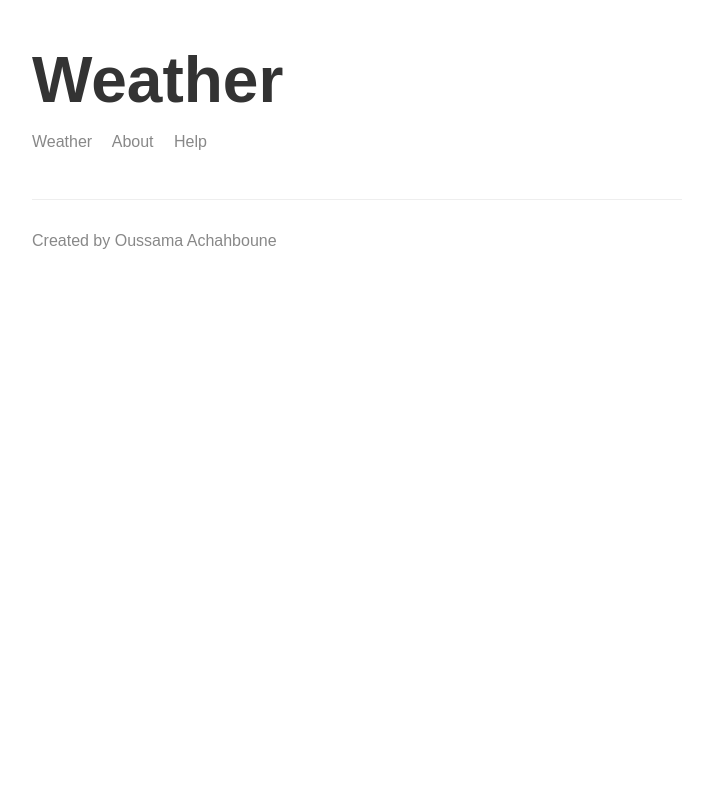
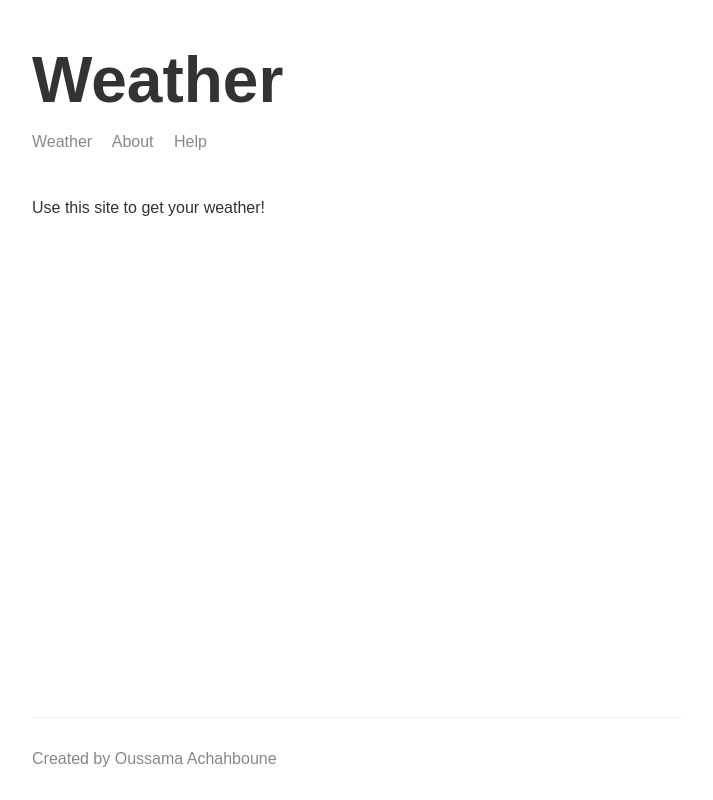
Before and after one commit to oussamaachahboune/node-apps-playground, a Node server app: page / in a window 1280 px wide. Shown: the whole page, without its empty margins (283-996 px from the left). Run offline with Node 20, Linux system fonts and the light colour scheme; some libraries are stand-ins or nearby versions.

Commit message:
style: add sticky footer layout and page titles to templates
- Add flexbox to `body` and `flex-grow: 1` to `.main-content` for sticky footer
- Wrap main content in `<div class="main-content">` across all views
- Add `<title>` and favicon `<link>` to all HBS templates

```diff
--- a/web_server/public/css/styles.css
+++ b/web_server/public/css/styles.css
@@ -4,6 +4,14 @@ body {
     max-width: 650px;
     margin: 0 auto;
     padding: 0 16px;
+
+    display: flex;
+    flex-direction: column;
+    min-height: 100vh;
+}
+
+.main-content {
+    flex-grow: 1;
 }
 
 footer {
--- a/web_server/templates/views/index.hbs
+++ b/web_server/templates/views/index.hbs
@@ -1,11 +1,16 @@
 <!DOCTYPE html>
 <html>
 <head>
+    <title>Weather</title>
+    <link rel="icon" href="/img/weather.png">
     <link rel="stylesheet" href="/css/styles.css">
     <script src="/js/app.js"></script>
 </head>
 <body>
-    {{>header}}
+    <div class="main-content">
+        {{>header}}
+        <p>Use this site to get your weather!</p>
+    </div>
     {{>footer}}
 </body>
 </html>
```
Also changed, not shown: web_server/templates/views/404.hbs (+6 -2 lines), web_server/templates/views/about.hbs (+6 -2 lines), web_server/templates/views/help.hbs (+6 -2 lines).
